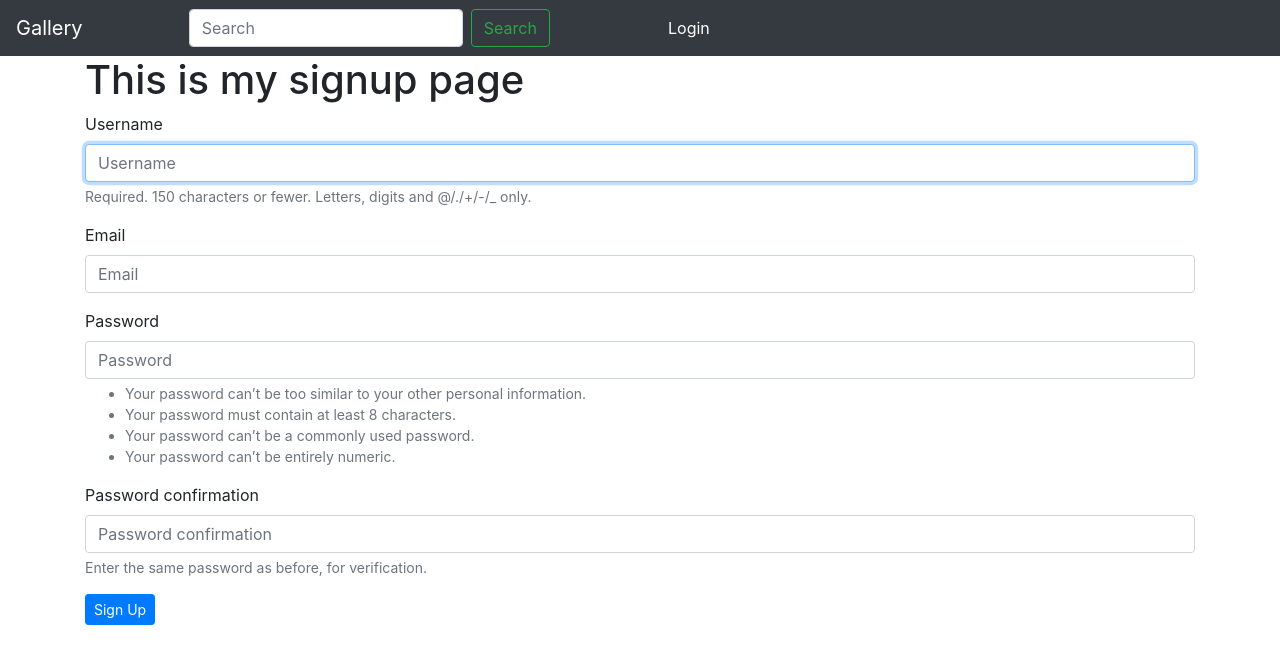
After one commit to totti1/Class_Gallery_Project, a Django app: page /signup/ in a window 1280 px wide. The commit adds this page. Shown: the top 664 px of the page. Run offline with Django 3.2, Linux system fonts and the light colour scheme; some libraries are stand-ins or nearby versions.

Commit message:
First push

```diff
--- /dev/null
+++ b/myGalleryApp/forms.py
@@ -0,0 +1,21 @@
+from django import forms
+from django.contrib.auth.forms import UserCreationForm
+from django.contrib.auth.models import User
+from .models import Image
+
+
+# Create your forms here.
+
+class NewUserForm(UserCreationForm):
+	email = forms.EmailField(required=True)
+
+	class Meta:
+		model = User
+		fields = ("username", "email", "password1", "password2")
+
+	def save(self, commit=True):
+		user = super(NewUserForm, self).save(commit=False)
+		user.email = self.cleaned_data['email']
+		if commit:
+			user.save()
+		return user
--- a/myGalleryApp/templates/navbar.html
+++ b/myGalleryApp/templates/navbar.html
@@ -4,5 +4,26 @@
     <input class="form-control mr-sm-2" type="search" placeholder="Search" aria-label="Search" name="search_image">
     <button class="btn btn-outline-success my-2 my-sm-0" type="submit">Search</button>
   </form>
+  <div class="col-sm-6 col-md-6" >
+    {% if user.is_authenticated %}
+    <ul>
+      <li class="dropdown">
+        <a href="#" class="dropdown-toggle btn btn-default" data-toggle="dropdown" role="button" aria-expanded="false" style="color: white;">Account
+                  <span class="caret"></span>
+              </a>
+        <ul class="dropdown-menu" role="menu" >
+          <li>
+            <a href="/accounts/password/change">Change Password</a>
+          </li>
+          <li>
+            <a href="/logout">Logout</a>
+          </li>
+        </ul>
+      </li>
+    </ul>
+    {% else %}
+      <a class='btn btn-default' href="{% url 'login_link' %}" style="color: white;">Login</a>
+
+    {% endif %}
   </div>
 </nav>
--- /dev/null
+++ b/myGalleryApp/templates/signup.html
@@ -0,0 +1,21 @@
+{%extends 'base.html'%}
+{% load bootstrap4 %}
+
+{% block content %}
+
+        <div class="container">
+            <h1>This is my signup page</h1>
+            <form method="POST" action="{% url 'signup_link' %}">
+                {% csrf_token %}
+
+                {% bootstrap_form form %}
+                <div class="form-group">
+                <input type="submit" class="btn btn-primary btn-sm" value="Sign Up">
+                </div>
+
+                <input type="hidden" name="next" value="{{next}}">
+
+            </form>
+        </div>
+
+{% endblock %}
--- a/myGalleryApp/urls.py
+++ b/myGalleryApp/urls.py
@@ -5,7 +5,10 @@ from django.conf.urls.static import static
 
 urlpatterns = [
     path('', views.index, name='index'),
-    path('search/', views.search_results, name='search_results')
+    path('search/', views.search_results, name='search_results'),
+    path('signup/', views.signup, name='signup_link'),
+    path("login", views.login_request, name="login_link"),
+    path("logout", views.logout_request, name= "logout"),
 ]
 if settings.DEBUG:
     urlpatterns+= static(settings.MEDIA_URL, document_root = settings.MEDIA_ROOT)
--- a/myGalleryApp/views.py
+++ b/myGalleryApp/views.py
@@ -1,5 +1,9 @@
-from django.shortcuts import render
+from django.shortcuts import render, redirect
 from .models import Image
+from .forms import NewUserForm
+from django.contrib.auth import login, authenticate, logout
+from django.contrib import messages
+from django.contrib.auth.forms import AuthenticationForm
 
 # Create your views here.
 def index(request):
@@ -18,3 +22,39 @@ def search_results(request):
     else:
         message = "You haven't searched for any term"
         return render(request, 'search.html',{"message":message})
+
+def signup(request):
+    signup_form= NewUserForm()
+    if request.method == "POST":
+        form = NewUserForm(request.POST)
+        if form.is_valid():
+            user = form.save()
+            login(request, user)
+            messages.success(request, "Registration successful." )
+            return redirect("index")
+        messages.error(request, "Unsuccessful registration. Invalid information.")
+
+    return render(request, 'signup.html', {'form': signup_form})
+
+def login_request(request):
+    form = AuthenticationForm()
+    if request.method == "POST":
+        form = AuthenticationForm(request, data=request.POST)
+        if form.is_valid():
+            username = form.cleaned_data.get('username')
+            password = form.cleaned_data.get('password')
+            user = authenticate(username=username, password=password)
+            if user is not None:
+                login(request, user)
+                messages.info(request, f"You are now logged in as {username}.")
+                return redirect("index")
+            else:
+                messages.error(request,"Invalid username or password.")
+        else:
+            messages.error(request,"Invalid username or password.")
+    return render(request=request, template_name="login.html", context={"form":form})
+
+def logout_request(request):
+	logout(request)
+	messages.info(request, "You have successfully logged out.")
+	return redirect("index")
```
Also changed, not shown: myGalleryApp/templates/login.html (added, +21 -0 lines), 1 other file. Lines whose indentation alone changed are shown as unchanged.
